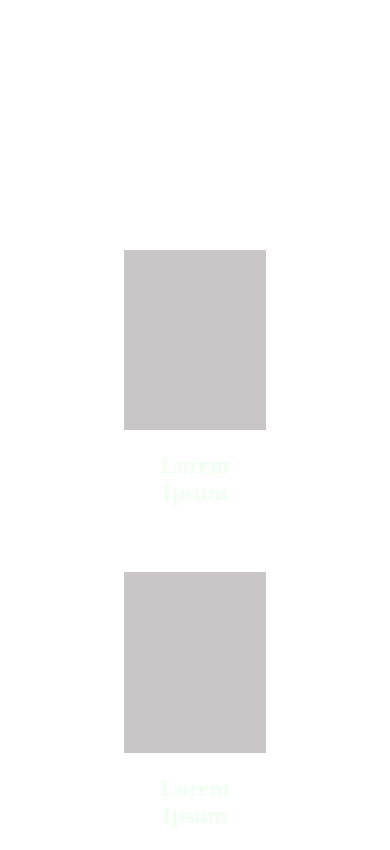
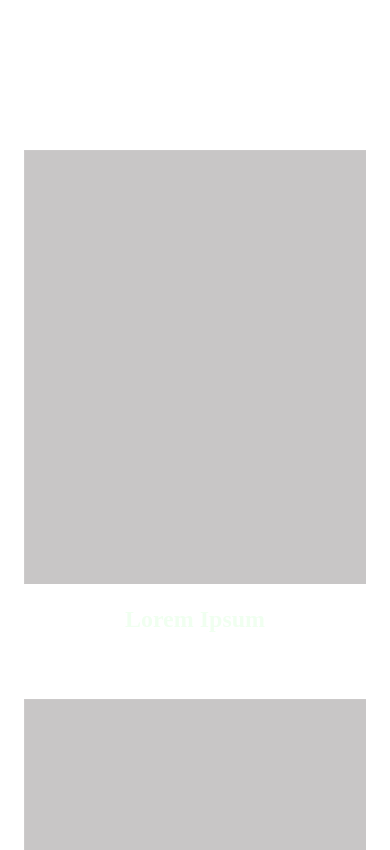
Before and after one commit to CoderTayrone/Display-Flex, a plain HTML site: page index.html in a window 390 px wide. Shown: the part 920-1770 px from the top of the page. Drawn offline with Linux system fonts and the light colour scheme.

Commit message:
REsponsive

```diff
--- a/style.css
+++ b/style.css
@@ -66,15 +66,11 @@ img{
 }
 
 .container_prof{
-    width: 100%;
     margin: auto;
     display: flex;
     flex-wrap: wrap;
-    justify-content: space-evenly;
-    min-height: 900px;
-    padding: 24px;
+    justify-content: space-around;
     align-items: center;
-    clip-path: polygon(0 5%, 100% 0, 100% 95%, 0% 100%);
 }
 .card_prof{
     text-align: center;
@@ -90,16 +86,8 @@ img{
 }
 
 @media (max-width: 1440px){
-    .container_prof{
-        padding: 100px;
-    }
     .container_content p{
         max-width: 80%;
-    }
-}
-@media (max-width: 1575px){
-    .container_prof{
-        padding: 100px;
     }
 }
 
```
